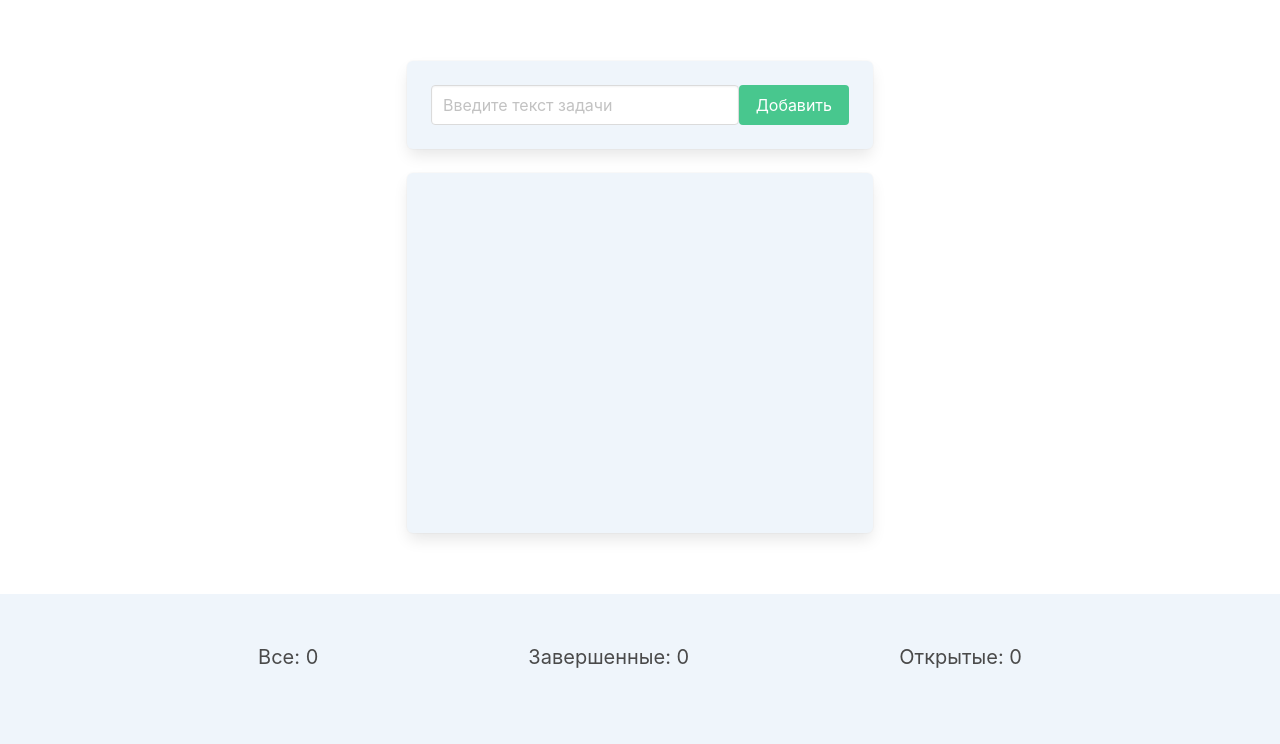
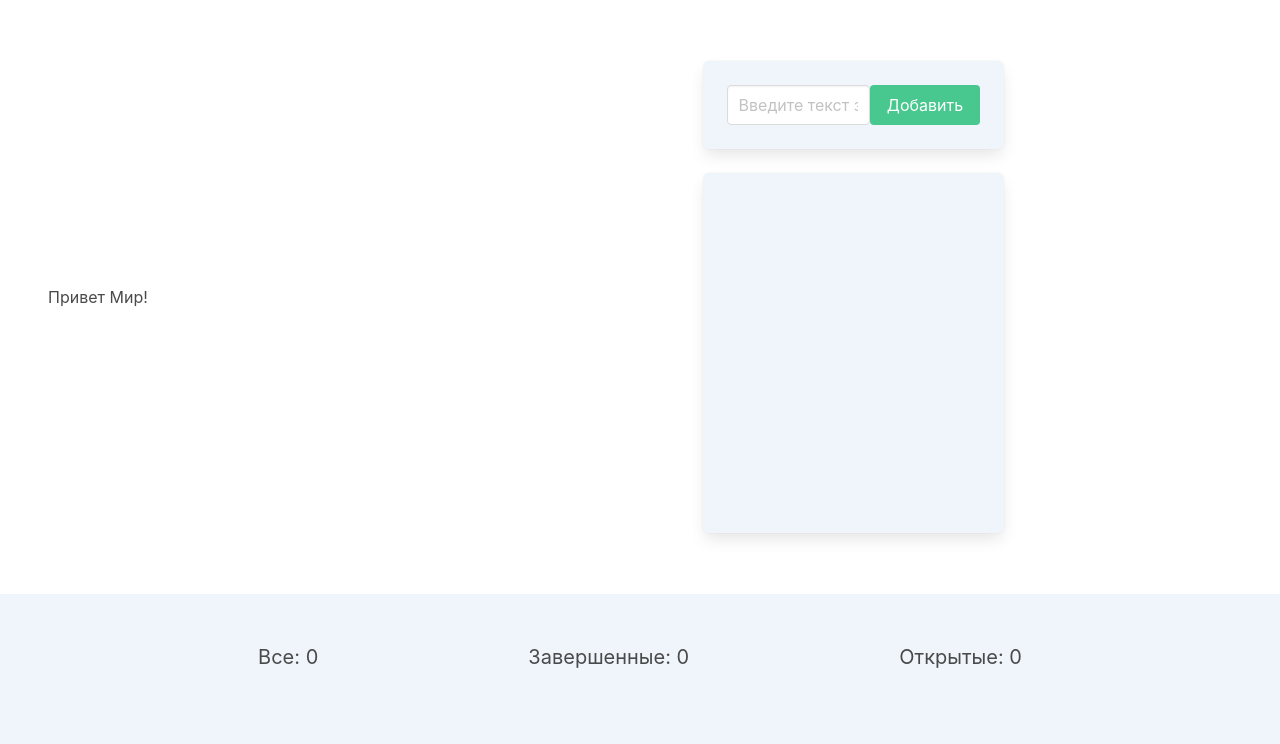
Before and after one commit to Odilbek-Arziev/todo, a Django app: page / in a window 1280 px wide. Shown: the part 56-800 px from the top of the page. Run offline with Django 4.2, Linux system fonts and the light colour scheme; data that the repository does not hold is empty.

Commit message:
Переменная в контекст Привет Мир!

```diff
--- a/app/templates/home.html
+++ b/app/templates/home.html
@@ -1,6 +1,9 @@
 {% extends 'base_layout.html' %}
 
 {% block content %}
+<div class="container">
+    <h1>{{Hi_world}}</h1>
+</div>
 <div class="container">
     <div class="columns is-centered">
         <div class="column is-5">
--- a/app/views.py
+++ b/app/views.py
@@ -24,7 +24,7 @@ def home(request):
         "open": todos.filter(is_done=False).count(),
     }
 
-    context = {"todos": todos, "stat": statistics}
+    context = {"todos": todos, "stat": statistics, "Hi_world": "Привет Мир!"}
     return render(request, "home.html", context)
 
 
```
Also changed, not shown: db.sqlite3 (added).
